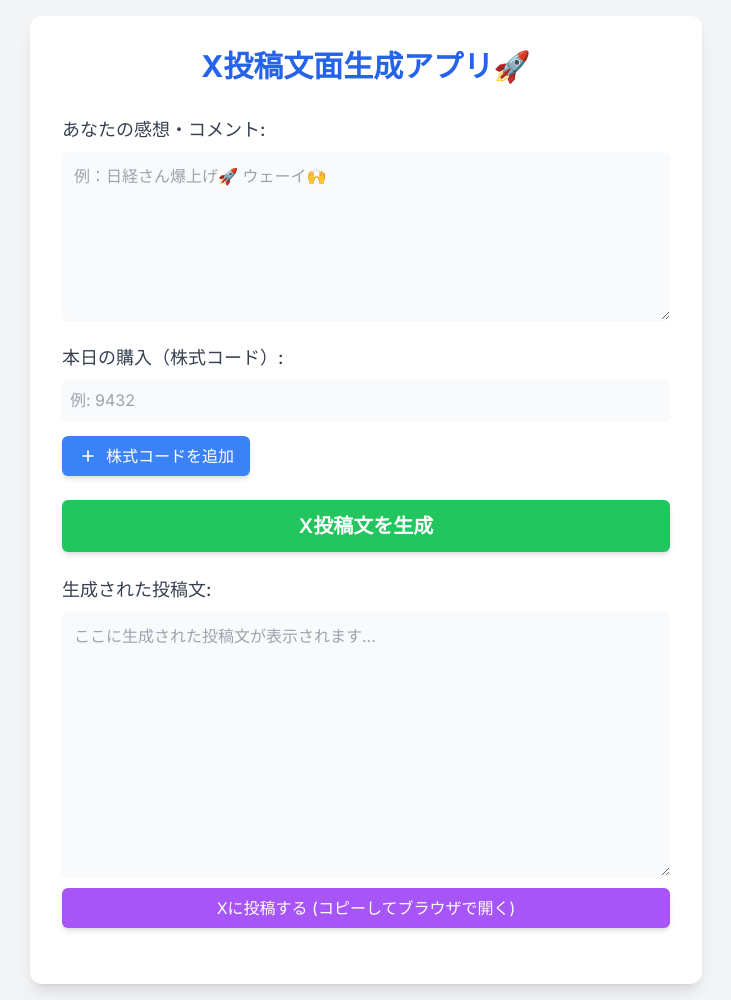
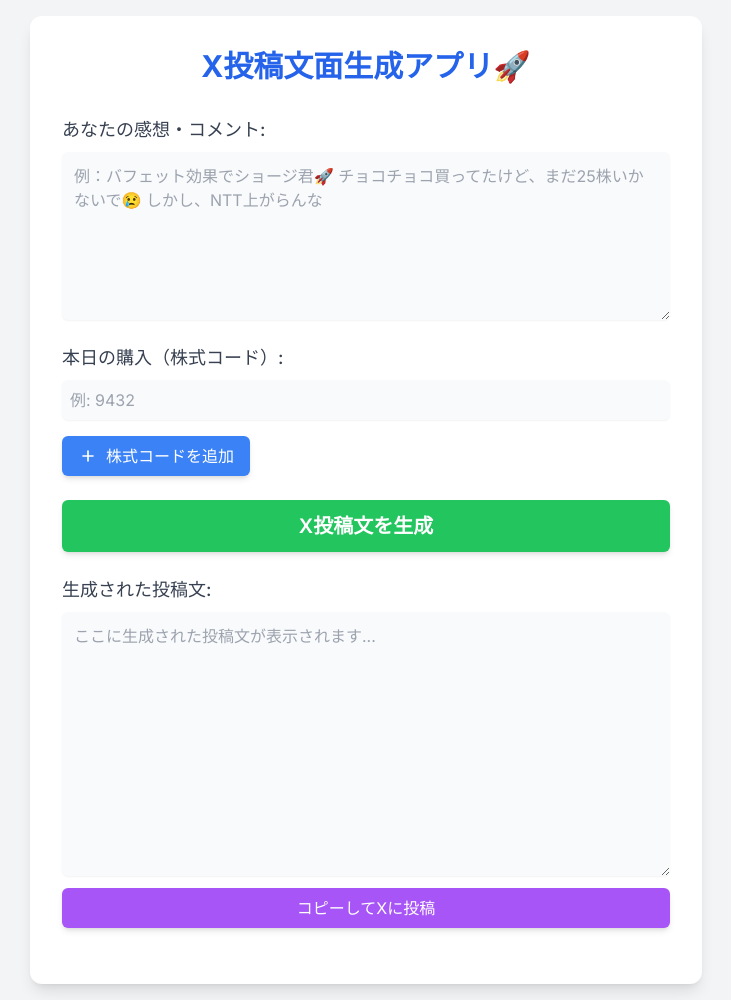
Before and after one commit to FUKULOW/x-post-generator-app, a Flask app: page / in a window 1280 px wide. Shown: the whole page, without its empty margins (274-1005 px from the left). Run offline with Flask 3, Linux system fonts and the light colour scheme; some libraries are stand-ins or nearby versions.

```diff
--- a/templates/index.html
+++ b/templates/index.html
@@ -24,7 +24,7 @@
         <!-- ユーザーの感想入力エリア -->
         <div class="mb-6">
             <label for="userThoughts" class="block text-lg font-medium text-gray-700 mb-2">あなたの感想・コメント:</label>
-            <textarea id="userThoughts" rows="6" class="mt-1 block w-full rounded-md border-gray-300 shadow-sm focus:border-blue-500 focus:ring-blue-500 p-3 text-gray-800 bg-gray-50 resize-y" placeholder="例：日経さん爆上げ🚀 ウェーイ🙌"></textarea>
+            <textarea id="userThoughts" rows="6" class="mt-1 block w-full rounded-md border-gray-300 shadow-sm focus:border-blue-500 focus:ring-blue-500 p-3 text-gray-800 bg-gray-50 resize-y" placeholder="例：バフェット効果でショージ君🚀 チョコチョコ買ってたけど、まだ25株いかないで😢 しかし、NTT上がらんな"></textarea>
         </div>
 
         <!-- 株式コード入力部分 -->
@@ -48,17 +48,17 @@
         <div class="mb-6">
             <label class="block text-lg font-medium text-gray-700 mb-2">生成された投稿文:</label>
             <textarea id="generatedPostOutput" rows="10" class="mt-1 block w-full rounded-md border-gray-300 shadow-sm p-3 text-gray-800 bg-gray-50 resize-y" readonly placeholder="ここに生成された投稿文が表示されます..."></textarea>
-            <button id="copyToXBtn" class="mt-3 w-full bg-purple-500 text-white py-2 rounded-md shadow-md hover:bg-purple-600 focus:outline-none focus:ring-2 focus:ring-purple-500 focus:ring-opacity-50 transition duration-300 ease-in-out">
-                Xに投稿する (コピーしてブラウザで開く)
+            <button id="copyToClipboardBtn" class="mt-3 w-full bg-purple-500 text-white py-2 rounded-md shadow-md hover:bg-purple-600 focus:outline-none focus:ring-2 focus:ring-purple-500 focus:ring-opacity-50 transition duration-300 ease-in-out">
+                コピーしてXに投稿
             </button>
         </div>
 
         <!-- メッセージ表示ボックス（エラーや成功通知用） -->
         <div id="messageBox" class="hidden bg-red-100 border border-red-400 text-red-700 px-4 py-3 rounded relative mt-4" role="alert">
-            <strong class="font-bold">エラー!</strong>
+            <strong id="messageType" class="font-bold"></strong>
             <span class="block sm:inline" id="messageText"></span>
-            <span class="absolute top-0 bottom-0 right-0 px-4 py-3">
-                <svg class="fill-current h-6 w-6 text-red-500" role="button" xmlns="http://www.w3.org/2000/svg" viewBox="0 0 20 20" onclick="document.getElementById('messageBox').classList.add('hidden');"><title>Close</title><path d="M14.348 14.849a1.2 1.2 0 0 1-1.697 0L10 11.819l-2.651 3.029a1.2 1.2 0 1 1-1.697-1.697l2.758-3.15-2.759-3.152a1.2 1.2 0 1 1 1.697-1.697L10 8.183l2.651-3.031a1.2 1.2 0 1 1 1.697 1.697l-2.758 3.152 2.758 3.15a1.2 1.2 0 0 1 0 1.698z"/></svg>
+            <span class="absolute top-0 bottom-0 right-0 px-4 py-3 cursor-pointer" onclick="document.getElementById('messageBox').classList.add('hidden');">
+                <svg class="fill-current h-6 w-6" xmlns="http://www.w3.org/2000/svg" viewBox="0 0 20 20"><path d="M14.348 14.849a1.2 1.2 0 0 1-1.697 0L10 11.819l-2.651 3.029a1.2 1.2 0 1 1-1.697-1.697l2.758-3.15-2.759-3.152a1.2 1.2 0 1 1 1.697-1.697L10 8.183l2.651-3.031a1.2 1.2 0 1 1 1.697 1.697l-2.758 3.152 2.758 3.15a1.2 1.2 0 0 1 0 1.698z"/></svg>
             </span>
         </div>
     </div>
@@ -70,8 +70,9 @@
         const addStockBtn = document.getElementById('addStockBtn');
         const generatePostBtn = document.getElementById('generatePostBtn');
         const generatedPostOutput = document.getElementById('generatedPostOutput');
-        const copyToXBtn = document.getElementById('copyToXBtn'); // ボタンIDを修正しました
+        const copyToClipboardBtn = document.getElementById('copyToClipboardBtn');
         const messageBox = document.getElementById('messageBox');
+        const messageType = document.getElementById('messageType');
         const messageText = document.getElementById('messageText');
 
         // メッセージを表示する関数
@@ -79,15 +80,14 @@
             messageText.textContent = text;
             messageBox.classList.remove('hidden');
             if (isError) {
-                // エラーメッセージのスタイル
+                messageType.textContent = 'エラー!';
                 messageBox.classList.remove('bg-green-100', 'border-green-400', 'text-green-700');
                 messageBox.classList.add('bg-red-100', 'border-red-400', 'text-red-700');
             } else {
-                // 成功メッセージのスタイル
+                messageType.textContent = '成功!';
                 messageBox.classList.remove('bg-red-100', 'border-red-400', 'text-red-700');
                 messageBox.classList.add('bg-green-100', 'border-green-400', 'text-green-700');
             }
-            // 5秒後にメッセージを自動的に非表示にする
             setTimeout(() => {
                 messageBox.classList.add('hidden');
             }, 5000);
@@ -105,8 +105,8 @@
             `;
             const removeBtn = div.querySelector('.remove-stock-btn');
             removeBtn.addEventListener('click', () => {
-                div.remove(); // 対応する入力フィールドを削除
-                updateRemoveButtonsVisibility(); // 削除ボタンの表示を更新
+                div.remove();
+                updateRemoveButtonsVisibility();
             });
             return div;
         }
@@ -122,30 +122,26 @@
             }
         }
 
-        // 「株式コードを追加」ボタンのイベントリスナー
         addStockBtn.addEventListener('click', () => {
-            stockInputsContainer.appendChild(createStockInput()); // 新しい入力フィールドを追加
-            updateRemoveButtonsVisibility(); // 削除ボタンの表示を更新
+            stockInputsContainer.appendChild(createStockInput());
+            updateRemoveButtonsVisibility();
         });
 
-        // アプリ起動時に最初の入力フィールドを追加
         stockInputsContainer.appendChild(createStockInput());
-        updateRemoveButtonsVisibility(); // 初期状態の削除ボタン表示設定
+        updateRemoveButtonsVisibility();
 
         // 「X投稿文を生成」ボタンのイベントリスナー
         generatePostBtn.addEventListener('click', async () => {
-            generatedPostOutput.value = '情報を取得中...'; // 処理中のメッセージを表示
-            generatedPostOutput.classList.add('animate-pulse'); // ローディングアニメーション
-            messageBox.classList.add('hidden'); // 以前のメッセージを非表示にする
+            generatedPostOutput.value = '情報を取得中...';
+            generatedPostOutput.classList.add('animate-pulse');
+            messageBox.classList.add('hidden');
 
-            const userThoughts = userThoughtsEl.value; // ユーザーの感想を取得
+            const userThoughts = userThoughtsEl.value;
             const stockCodeInputs = document.querySelectorAll('.stock-code-input');
-            // 入力された株式コードのリストを取得（空白は除外）
             const stockCodes = Array.from(stockCodeInputs)
                                     .map(input => input.value.trim())
                                     .filter(code => code !== '');
 
-            // 感想も株式コードも入力されていない場合はエラーメッセージを表示
             if (stockCodes.length === 0 && userThoughts.trim() === '') {
                 showMessage('投稿文を生成するには、感想または株式コードを入力してください。');
                 generatedPostOutput.value = '';
@@ -154,61 +150,67 @@
             }
 
             try {
-                // Step 1: バックエンドから株価データを取得
                 const stockDataResponse = await fetch('/api/get-stock-data', {
                     method: 'POST',
-                    headers: {
-                        'Content-Type': 'application/json',
-                    },
-                    body: JSON.stringify({ stockCodes: stockCodes }), // 株式コードをバックエンドに送信
+                    headers: { 'Content-Type': 'application/json' },
+                    body: JSON.stringify({ stockCodes: stockCodes }),
                 });
 
                 if (!stockDataResponse.ok) {
                     throw new Error(`株式データの取得に失敗しました: ${stockDataResponse.statusText}`);
                 }
-                const fetchedStockData = await stockDataResponse.json(); // 取得したJSONデータをパース
+                const fetchedStockData = await stockDataResponse.json();
 
-                // Step 2: 取得した株価データとユーザーの感想を使って投稿文を生成
                 const generatePostResponse = await fetch('/api/generate-post', {
                     method: 'POST',
-                    headers: {
-                        'Content-Type': 'application/json',
-                    },
+                    headers: { 'Content-Type': 'application/json' },
                     body: JSON.stringify({
                         userThoughts: userThoughts,
-                        stockData: fetchedStockData // 取得した株価データをバックエンドに送信
+                        stockData: fetchedStockData
                     }),
                 });
 
                 if (!generatePostResponse.ok) {
                     throw new Error(`投稿文の生成に失敗しました: ${generatePostResponse.statusText}`);
                 }
-                const result = await generatePostResponse.json(); // 生成された投稿文をJSONで取得
-                generatedPostOutput.value = result.postText; // テキストエリアに表示
-                showMessage('投稿文が正常に生成されました！', false); // 成功メッセージ
+                const result = await generatePostResponse.json();
+
+                generatedPostOutput.value = result.postText;
+                if (result.success) {
+                    showMessage('投稿文が正常に生成されました！', false);
+                } else {
+                    showMessage('投稿文の生成に失敗しました。', true);
+                }
 
             } catch (error) {
                 console.error('投稿文生成エラー:', error);
                 showMessage(`投稿文の生成中にエラーが発生しました: ${error.message}`);
                 generatedPostOutput.value = 'エラーにより投稿文を生成できませんでした。';
             } finally {
-                generatedPostOutput.classList.remove('animate-pulse'); // ローディングアニメーションを停止
+                generatedPostOutput.classList.remove('animate-pulse');
             }
         });
 
-        // 「Xに投稿する」ボタンのイベントリスナー
-        copyToXBtn.addEventListener('click', () => {
+        // 「コピーしてXに投稿」ボタンのイベントリスナー
+        copyToClipboardBtn.addEventListener('click', () => {
             const postText = generatedPostOutput.value;
             if (postText) {
-                // URLエンコードしてXの投稿URLに埋め込む
-                const encodedText = encodeURIComponent(postText);
-                const xUrl = `https://twitter.com/intent/tweet?text=${encodedText}`;
-
-                // 新しいタブでX.comを開く
-                window.open(xUrl, '_blank');
-                showMessage('X.comを開き、投稿文をプレフィルしました！', false);
+                // クリップボードにテキストをコピー
+                navigator.clipboard.writeText(postText).then(() => {
+                    showMessage('投稿文をクリップボードにコピーしました！', false);
+                }).catch(err => {
+                    console.error('クリップボードへのコピーに失敗しました:', err);
+                    // 以前の互換性のある方法にフォールバック
+                    const tempTextarea = document.createElement('textarea');
+                    tempTextarea.value = postText;
+                    document.body.appendChild(tempTextarea);
+                    tempTextarea.select();
+                    document.execCommand('copy');
+                    document.body.removeChild(tempTextarea);
+                    showMessage('投稿文をクリップボードにコピーしました！ (フォールバック)', false);
+                });
             } else {
-                showMessage('Xに投稿する内容がありません。まず投稿文を生成してください。');
+                showMessage('コピーする投稿文がありません。');
             }
         });
     </script>
```
